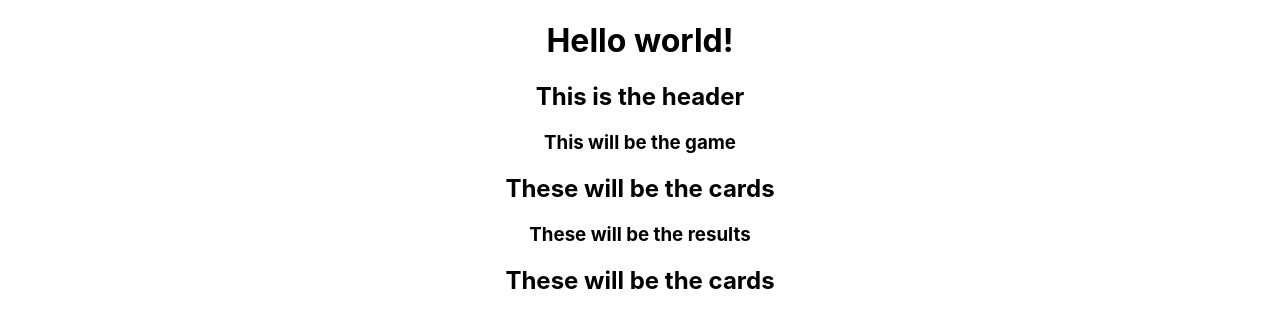
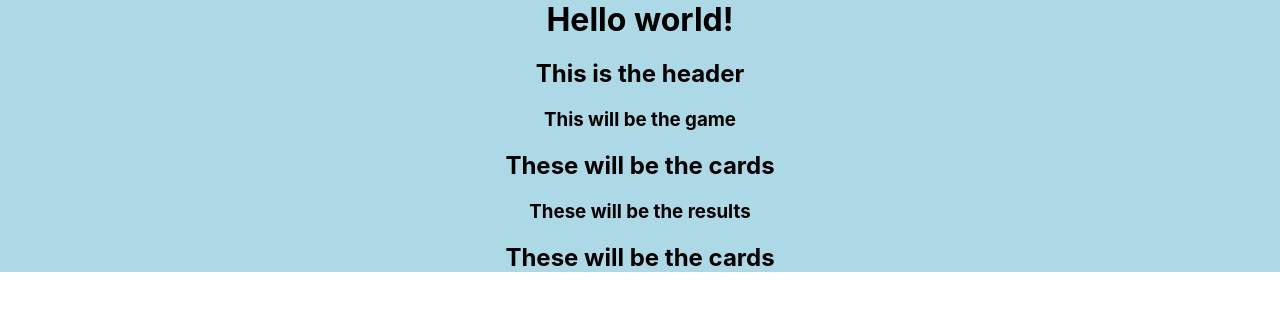
Before and after one commit to tarynmartin/trivia-gamemaster, a React (Create React App) app: page / in a window 1280 px wide. Shown: the top 328 px of the page. Built offline with nearby package versions, Linux system fonts and the light colour scheme.

Commit message:
Add some basic styling to the site

```diff
--- a/src/containers/App/App.css
+++ b/src/containers/App/App.css
@@ -1,38 +1,9 @@
 .App {
   text-align: center;
+  background-color: lightblue;
+  margin: 0;
 }
 
-.App-logo {
-  height: 40vmin;
-  pointer-events: none;
+h1 {
+  margin: 0;
 }
-
-@media (prefers-reduced-motion: no-preference) {
-  .App-logo {
-    animation: App-logo-spin infinite 20s linear;
-  }
-}
-
-.App-header {
-  background-color: #282c34;
-  min-height: 100vh;
-  display: flex;
-  flex-direction: column;
-  align-items: center;
-  justify-content: center;
-  font-size: calc(10px + 2vmin);
-  color: white;
-}
-
-.App-link {
-  color: #61dafb;
-}
-
-@keyframes App-logo-spin {
-  from {
-    transform: rotate(0deg);
-  }
-  to {
-    transform: rotate(360deg);
-  }
-}
```
